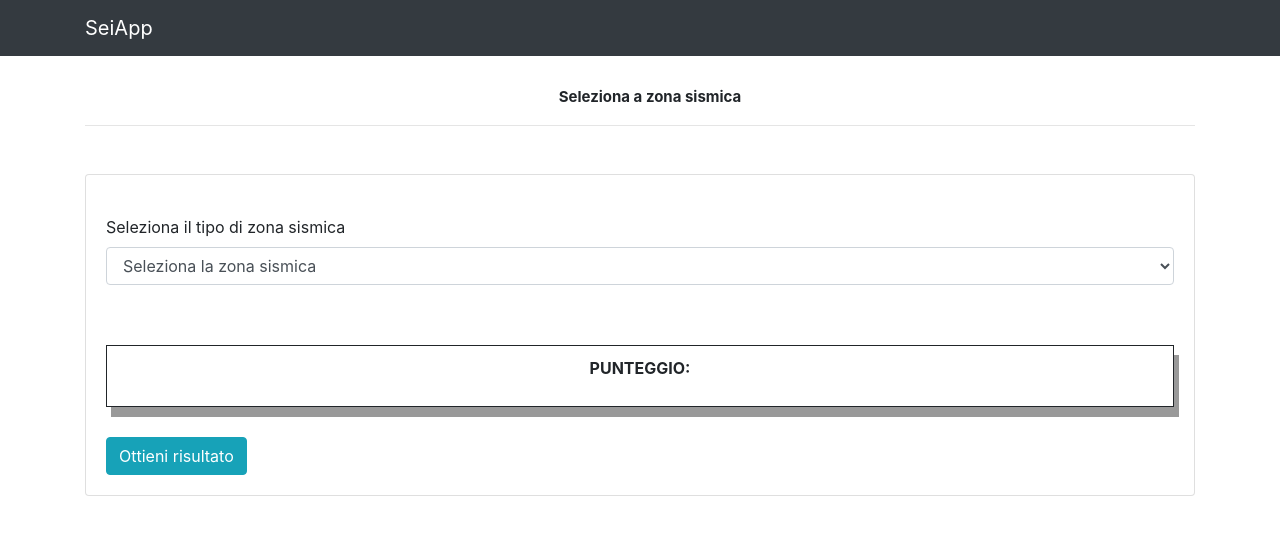
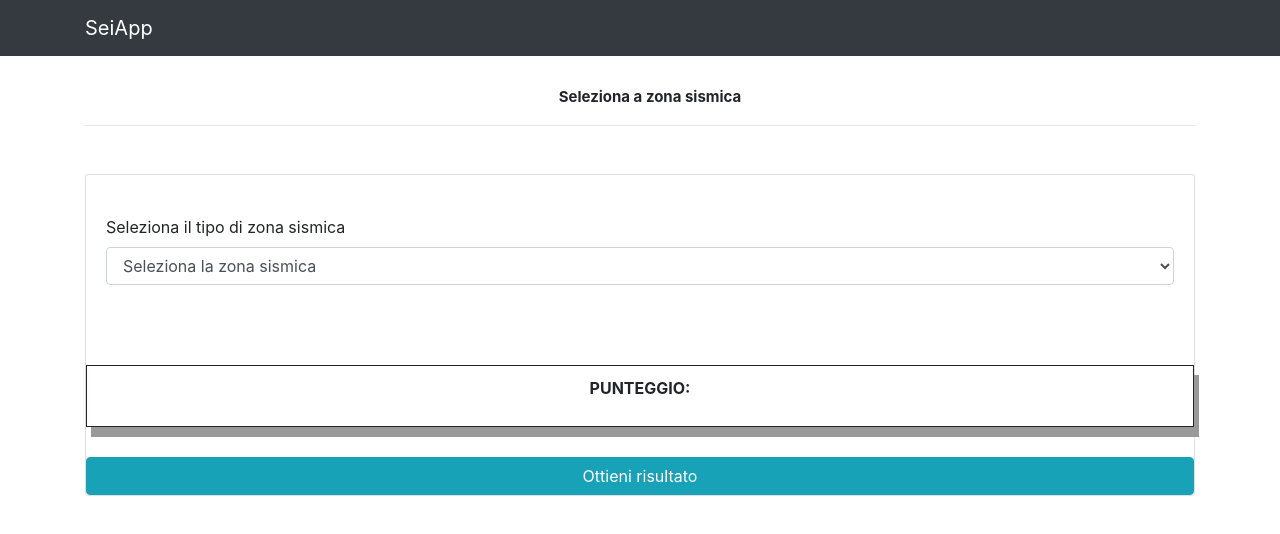
Before and after one commit to MetalGandix/ProjectSeiApp, an Angular app in the folder front-end-seiapp/: page /zona-sismica in a window 1280 px wide. Shown: the top 534 px of the page. Built offline with nearby package versions, Linux system fonts and the light colour scheme.

Commit message:
Cambiato qualcosa

```diff
--- a/front-end-seiapp/src/app/mcdm/mcdm.component.css
+++ b/front-end-seiapp/src/app/mcdm/mcdm.component.css
@@ -36,3 +36,6 @@
       width: 288px;
       margin: auto;
     }
+    .t{
+      float: left;
+    }
--- a/front-end-seiapp/src/app/mcdm/mcdm.component.html
+++ b/front-end-seiapp/src/app/mcdm/mcdm.component.html
@@ -192,7 +192,8 @@
           </tr>
         </tbody>
       </table>
-      <div *ngIf="punteggioPassaggioClasse > 0 && bottoneVisibile == true">
+
+      <div *ngIf="punteggioPassaggioClasseAggiornato > 0 && bottoneVisibile == true">
         <button class="btn btn-primary" class="btn btn-info" (click)="aggiuntaInterventoSecondario()"
           style="margin-left: 150px;">
           Aggiungi un intervento ulteriore
--- a/front-end-seiapp/src/app/mcdm/mcdm.component.ts
+++ b/front-end-seiapp/src/app/mcdm/mcdm.component.ts
@@ -64,6 +64,7 @@ export class McdmComponent {
   contatoreVolte: number
   interventoSingolo: number
   bottoneVisibile: boolean = false
+  bottoneVisibile1: boolean = false
 
 
   ngOnInit() {
--- a/front-end-seiapp/src/app/zona-sismica/zona-sismica.component.css
+++ b/front-end-seiapp/src/app/zona-sismica/zona-sismica.component.css
@@ -24,5 +24,4 @@
   }
 .s{
     align-self: right;
-
 }
--- a/front-end-seiapp/src/app/zona-sismica/zona-sismica.component.html
+++ b/front-end-seiapp/src/app/zona-sismica/zona-sismica.component.html
@@ -3,10 +3,9 @@
     <p style="margin-left: 20px;"><b>Seleziona a zona sismica</b>
       <hr>
   </div>
+
   <div class="card my-5">
     <div class="card-body">
-
-      <form>
       <div>
         <label for="tipologiaStrutture" style="margin-top: 20px;">
           Seleziona il tipo di zona sismica</label>
@@ -17,77 +16,66 @@
           </option>
         </select>
       </div>
-<div class ="flex-container">
-<div class = "s">
-        <div style="margin-top: 30px;" *ngIf = "vulClassImg1">
+    </div>
+
+
+
+      <div class="flex-container">
+        <div class="s">
+          <div style="margin-top: 30px;" *ngIf="vulClassImg1">
             <img class="imgVulClass" src="assets\images\V1.png" alt="Generic placeholder image">
           </div>
-        <div style="margin-top: 30px;" *ngIf = "vulClassImg2">
+          <div style="margin-top: 30px;" *ngIf="vulClassImg2">
             <img class="imgVulClass" src="assets\images\V2.png" alt="Generic placeholder image">
           </div>
-        <div style="margin-top: 30px;" *ngIf = "vulClassImg3">
+          <div style="margin-top: 30px;" *ngIf="vulClassImg3">
             <img class="imgVulClass" src="assets\images\V3.png" alt="Generic placeholder image">
           </div>
-        <div style="margin-top: 30px;" *ngIf = "vulClassImg4">
+          <div style="margin-top: 30px;" *ngIf="vulClassImg4">
             <img class="imgVulClass" src="assets\images\V4.png" alt="Generic placeholder image">
           </div>
-        <div style="margin-top: 30px;" *ngIf = "vulClassImg5">
+          <div style="margin-top: 30px;" *ngIf="vulClassImg5">
             <img class="imgVulClass" src="assets\images\V5.png" alt="Generic placeholder image">
           </div>
-        <div style="margin-top: 30px;" *ngIf = "vulClassImg6">
+          <div style="margin-top: 30px;" *ngIf="vulClassImg6">
             <img class="imgVulClass" src="assets\images\V6.png" alt="Generic placeholder image">
           </div>
         </div>
-      <div>
         <div style="margin-top: 30px;" *ngIf="classeAA">
           <img class="imgRisk" src="assets\images\classe A+.png" alt="Generic placeholder image">
         </div>
-
         <div style="margin-top: 30px;" *ngIf="classeA">
           <img class="imgRisk" src="assets\images\classe A.png" alt="Generic placeholder image">
         </div>
-
         <div style="margin-top: 30px;" *ngIf="classeB">
           <img class="imgRisk" src="assets\images\classe B.png" alt="Generic placeholder image">
         </div>
-
         <div style="margin-top: 30px;" *ngIf="classeC">
           <img class="imgRisk" src="assets\images\classe C.png" alt="Generic placeholder image">
         </div>
-
         <div style="margin-top: 30px;" *ngIf="classeD">
           <img class="imgRisk" src="assets\images\classe D.png" alt="Generic placeholder image">
         </div>
-
         <div style="margin-top: 30px;" *ngIf="classeE">
           <img class="imgRisk" src="assets\images\classe E.png" alt="Generic placeholder image">
         </div>
-
         <div style="margin-top: 30px;" *ngIf="classeF">
           <img class="imgRisk" src="assets\images\classe F.png" alt="Generic placeholder image">
         </div>
-
         <div style="margin-top: 30px;" *ngIf="classeG">
           <img class="imgRisk" src="assets\images\classe G.png" alt="Generic placeholder image">
         </div>
-      </div>
-
-
       </div>
 
       <div id="boxPunteggio">
         <p style="text-align: center;"><b>PUNTEGGIO: {{punteggio}}</b></p>
       </div>
 
+      <button type="submit" (click)="gradoDiRischio()" (click)="vediValori()" (click)="prova()"
+        style="margin-top: 30px;" class="btn btn-primary" class="btn btn-info">Ottieni risultato</button>
 
-        <button type="submit" (click)="gradoDiRischio()" (click)="vediValori()" (click)="prova()"style="margin-top: 30px;"
-          class="btn btn-primary" class="btn btn-info">Ottieni risultato</button>
-
-        <button *ngIf="far" style="margin-left: 13px; margin-top: 30px; float: right; position: relative;" (click)="mandaValori()"
-          class="btn btn-primary" class="btn btn-info">Prosegui con la valutazione </button>
-      </form>
-
+      <button *ngIf="far" style="margin-top: 30px; float: right; position: relative;"
+        (click)="mandaValori()" class="btn btn-primary" class="btn btn-info">Prosegui con la valutazione </button>
 
       </div>
 </div>
-</div>
```
Lines whose indentation alone changed are shown as unchanged.
